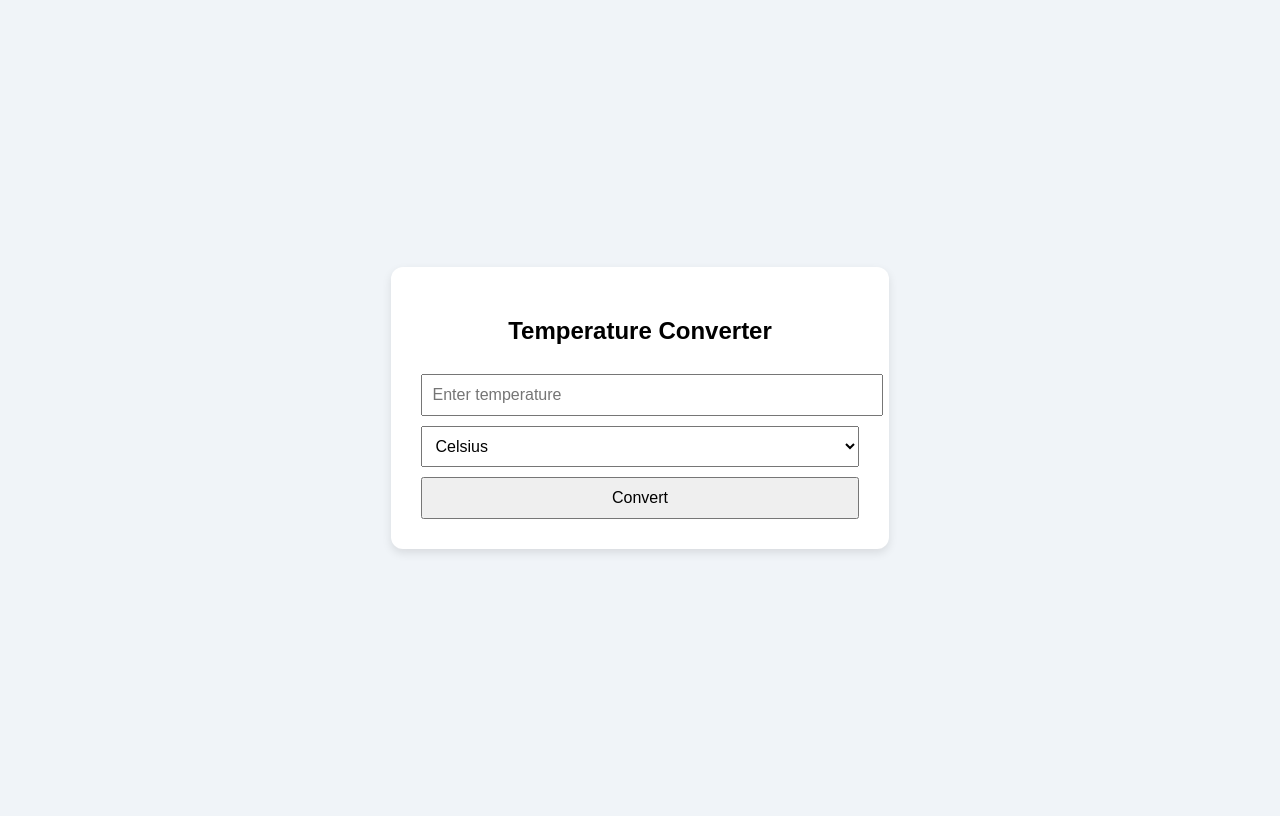
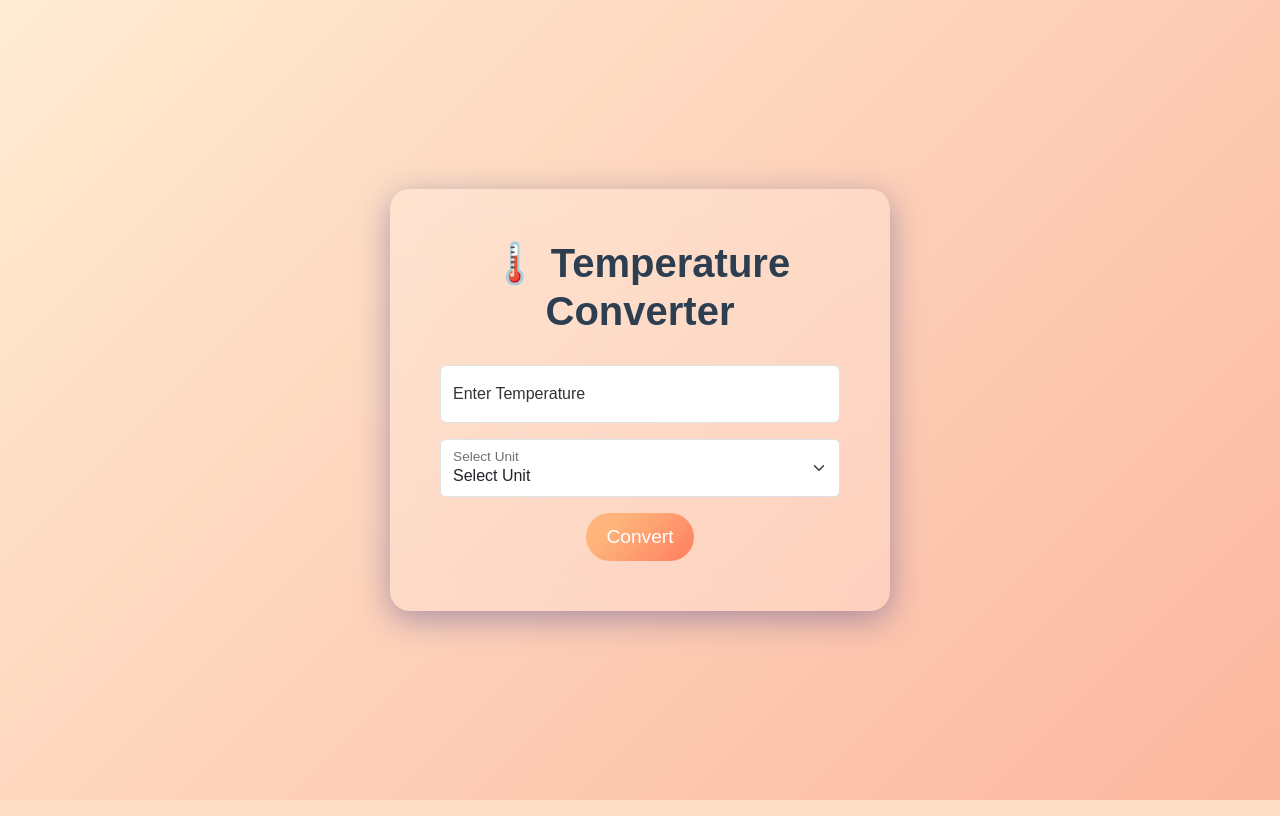
Before and after one commit to RTiwari06/PRODIGY_SD_01, a Flask app: page / in a window 1280 px wide. Run offline with Flask 3, Linux system fonts and the light colour scheme.

Commit message:
Fixed temperature conversion functionality and improved form handling

```diff
--- a/app.py
+++ b/app.py
@@ -2,32 +2,27 @@
 
 app = Flask(__name__)
 
-def convert_temperature(value, unit):
-    results = {}
-    if unit == "celsius":
-        results["Fahrenheit"] = (value * 9/5) + 32
-        results["Kelvin"] = value + 273.15
-    elif unit == "fahrenheit":
-        celsius = (value - 32) * 5/9
-        results["Celsius"] = celsius
-        results["Kelvin"] = celsius + 273.15
-    elif unit == "kelvin":
-        celsius = value - 273.15
-        results["Celsius"] = celsius
-        results["Fahrenheit"] = (celsius * 9/5) + 32
-    return results
+@app.route('/', methods=['GET', 'POST'])
+def convert_temperature():
+    celsius = fahrenheit = kelvin = None
+    if request.method == 'POST':
+        temp = float(request.form.get('temperature'))
+        unit = request.form.get('unit')
 
-@app.route("/", methods=["GET", "POST"])
-def index():
-    converted = None
-    if request.method == "POST":
-        try:
-            temp_value = float(request.form["temperature"])
-            unit = request.form["unit"].lower()
-            converted = convert_temperature(temp_value, unit)
-        except ValueError:
-            converted = {"Error": "Invalid input. Please enter a valid number."}
-    return render_template("index.html", converted=converted)
+        if unit == 'celsius':
+            celsius = temp
+            fahrenheit = (temp * 9/5) + 32
+            kelvin = temp + 273.15
+        elif unit == 'fahrenheit':
+            fahrenheit = temp
+            celsius = (temp - 32) * 5/9
+            kelvin = (temp - 32) * 5/9 + 273.15
+        elif unit == 'kelvin':
+            kelvin = temp
+            celsius = temp - 273.15
+            fahrenheit = (temp - 273.15) * 9/5 + 32
+
+    return render_template('index.html', celsius=celsius, fahrenheit=fahrenheit, kelvin=kelvin)
 
 if __name__ == "__main__":
     app.run(debug=True)
--- a/templates/index.html
+++ b/templates/index.html
@@ -3,58 +3,82 @@
 <head>
     <meta charset="UTF-8">
     <title>Temperature Converter</title>
+    <!-- Bootstrap CSS -->
+    <link href="https://cdn.jsdelivr.net/npm/bootstrap@5.3.2/dist/css/bootstrap.min.css" rel="stylesheet">
     <style>
         body {
-            font-family: Arial, sans-serif;
-            background-color: #f0f4f8;
+            background: linear-gradient(135deg, #ffecd2 0%, #fcb69f 100%);
+            min-height: 100vh;
             display: flex;
             justify-content: center;
             align-items: center;
-            height: 100vh;
+            font-family: 'Poppins', sans-serif;
         }
-        .converter {
-            background: white;
-            padding: 30px;
-            border-radius: 12px;
-            box-shadow: 0 4px 10px rgba(0, 0, 0, 0.1);
+        .glass-card {
+            background: rgba(255, 255, 255, 0.2);
+            backdrop-filter: blur(15px);
+            border-radius: 20px;
+            padding: 50px;
+            box-shadow: 0 8px 32px 0 rgba(31, 38, 135, 0.37);
+            color: #333;
+            max-width: 500px;
+            width: 100%;
         }
-        input, select, button {
-            margin-top: 10px;
-            width: 100%;
-            padding: 10px;
-            font-size: 1rem;
+        .glass-card h1 {
+            font-weight: bold;
+            margin-bottom: 30px;
+            color: #2c3e50;
         }
-        h2 {
-            text-align: center;
+        .btn-custom {
+            background-color: #ff7e5f;
+            background-image: linear-gradient(315deg, #ff7e5f 0%, #feb47b 74%);
+            border: none;
+            font-size: 1.2rem;
+            padding: 10px 20px;
+            border-radius: 50px;
+            color: white;
         }
-        .results {
+        .btn-custom:hover {
+            opacity: 0.9;
+        }
+        .result {
+            font-size: 1.2rem;
             margin-top: 20px;
         }
     </style>
 </head>
 <body>
-    <div class="converter">
-        <h2>Temperature Converter</h2>
+
+    <div class="glass-card text-center">
+        <h1>🌡️ Temperature Converter</h1>
+
         <form method="POST">
-            <input type="number" name="temperature" step="any" placeholder="Enter temperature" required>
-            <select name="unit" required>
-                <option value="celsius">Celsius</option>
-                <option value="fahrenheit">Fahrenheit</option>
-                <option value="kelvin">Kelvin</option>
-            </select>
-            <button type="submit">Convert</button>
+            <div class="form-floating mb-3">
+                <input type="number" step="any" name="temperature" class="form-control" id="temperatureInput" placeholder="Enter temperature" required>
+                <label for="temperatureInput">Enter Temperature</label>
+            </div>
+
+            <div class="form-floating mb-3">
+                <select class="form-select" name="unit" id="unitSelect" required>
+                    <option value="" selected>Select Unit</option>
+                    <option value="celsius">Celsius (°C)</option>
+                    <option value="fahrenheit">Fahrenheit (°F)</option>
+                    <option value="kelvin">Kelvin (K)</option>
+                </select>
+                <label for="unitSelect">Select Unit</label>
+            </div>
+
+            <button type="submit" class="btn btn-custom">Convert</button>
         </form>
 
-        {% if converted %}
-            <div class="results">
-                <h3>Converted Values:</h3>
-                <ul>
-                    {% for unit, value in converted.items() %}
-                        <li><strong>{{ unit }}:</strong> {{ "%.2f"|format(value) }}</li>
-                    {% endfor %}
-                </ul>
-            </div>
+        {% if celsius is not none %}
+        <div class="result">
+            <p><strong>Celsius:</strong> {{ celsius }} °C</p>
+            <p><strong>Fahrenheit:</strong> {{ fahrenheit }} °F</p>
+            <p><strong>Kelvin:</strong> {{ kelvin }} K</p>
+        </div>
         {% endif %}
     </div>
+
 </body>
 </html>
```
